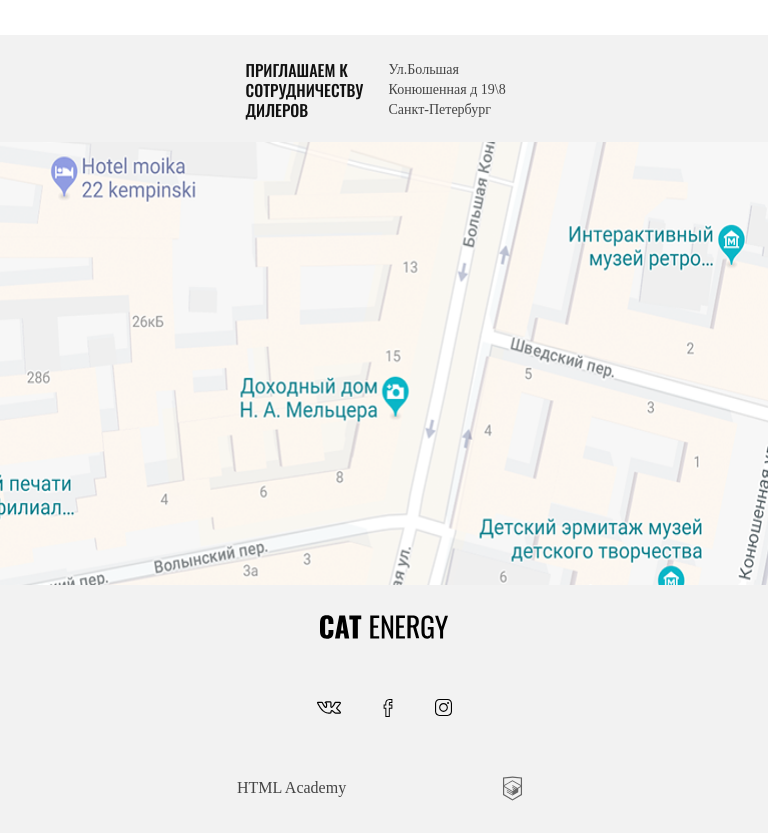
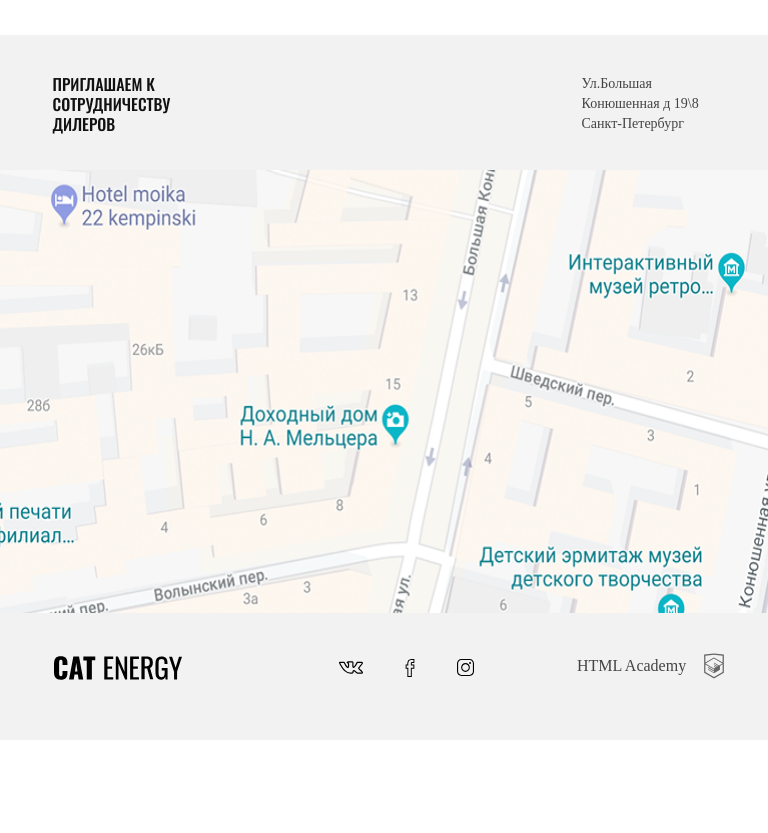
Before and after one commit to arhmann/kats_magazine, a website: page index.html in a window 768 px wide. Shown: the part 3402-4235 px from the top of the page. After the commit the page ends 4142 px from the top, so only its background shows below. Drawn offline with Linux system fonts and the light colour scheme; files whose address does not match are found by name.

Commit message:
fix footer for tablet

```diff
--- a/index.html
+++ b/index.html
@@ -548,6 +548,7 @@
         <img src="./img/bg-map-desktop@1x.png" alt="maps" srcset="./img/bg-map-desktop@2x.png" class="footer_img">
       </picture>
 
+      <div class="footer__block-content">
         <div class="footer__block-cat-energ">
           <svg class="footer__cat-energy-svg" version="1.1" id="Layer_1" xmlns="http://www.w3.org/2000/svg"
             xmlns:xlink="http://www.w3.org/1999/xlink" x="0px" y="0px" viewBox="0 0 127.8 23.4"
@@ -660,7 +661,7 @@
           </div>
 
         </div>
-
+      </div>
     </section>
   </footer>
 
--- a/source/sass/footer.scss
+++ b/source/sass/footer.scss
@@ -9,6 +9,9 @@
         display: flex;
         align-content: space-between;
         margin: 25px auto;
+        @media only screen and (min-width: 768px) and (max-width: 1023px) {
+            margin: 39px auto;
+        }
 
         .footer__title {
             width: 123px;
@@ -20,6 +23,9 @@
             line-height: 20px;
             text-transform: uppercase;
             margin-right: 20px;
+            @media only screen and (min-width: 768px) and (max-width: 1023px) {
+                margin-right: 406px;
+            }
         }
 
         .footer__text {
@@ -52,7 +58,7 @@
 
     .footer__social-box {
         display: flex;
-        margin: 60px auto;
+        margin: 60px calc(50% - 74px) 60px;
         fill: #666666;
 
         .footer__vk-svg {
@@ -85,8 +91,10 @@
             font-size: 16px;
             font-weight: 400;
             line-height: 16px;
+            @media only screen and (min-width: 320px) and (max-width: 767px)  {
             margin-left: calc(50% - 147px);
             margin-bottom: 37px;
+            }
         }
 
         .footer__box-academ-svg {
@@ -98,8 +106,36 @@
             width: 29px;
             height: 31px;
             fill: #666666;
-            right: calc(50% - 178px);
-            top: -7px;
+            @media only screen and (min-width: 320px) and (max-width: 767px)  {
+                right: calc(50% - 178px);
+                top: -7px;
+            }
+            @media only screen and (min-width: 768px) and (max-width: 1023px) {
+              top: 38px;
+              left: 10px;
+              width: 30px;
+              height: 30px;
+            }
         }
     }
 }
+
+.footer__block-content {
+    @media only screen and (min-width: 768px) and (max-width: 1023px) {
+        display: flex;
+
+        .footer__cat-energy-svg {
+            margin: 43px 54px;
+        }
+
+        .footer__social-box {
+            margin: 46px calc(50% - 281px) 60px;
+        }
+
+        .footer__text-bottom {
+            font-size: 18px;
+            margin: 45px 0 0 0;
+            width: 126px;
+        }
+    }
+}
```
Also changed, not shown: css/style.css. Lines whose indentation alone changed are shown as unchanged.
